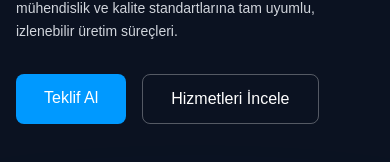
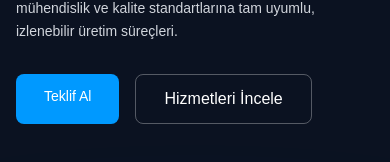
Before and after one commit to mechanimix-coder/fasonly, a Next.js app: page / in a window 390 px wide. Shown: the part 292-454 px from the top of the page. Built offline with nearby package versions, Linux system fonts and the light colour scheme.

Commit message:
minor responsive / routing issues got fixed

```diff
--- a/component/UI/Buttons.tsx
+++ b/component/UI/Buttons.tsx
@@ -11,7 +11,7 @@ export function RedirectButton({ title, url, theme, style }: Props) {
   if (theme === "GreenToBlue") {
     return (
       <a
-        className={`bg-[#96E92A] rounded-lg px-7 py-3 text-[#0B1221] font-medium text-[1rem] hover:bg-[#0099ff]/90 hover:text-white transition-colors duration-300`}
+        className={`bg-[#96E92A] rounded-lg px-7 py-3 text-[#0B1221] font-medium text-sm sm:text-[1rem] hover:bg-[#0099ff]/90 hover:text-white transition-colors duration-300`}
         role="button"
         href={url}>
         {title}
@@ -20,7 +20,7 @@ export function RedirectButton({ title, url, theme, style }: Props) {
   }
   return (
     <a
-      className={`bg-[#0099ff] rounded-lg px-7 py-3 text-white font-medium text-[1rem] hover:text-[#0B1221] hover:bg-[#96E92A]/90 transition-colors duration-300 `}
+      className={`bg-[#0099ff] rounded-lg px-7 py-3 text-white font-medium text-sm sm:text-[1rem] hover:text-[#0B1221] hover:bg-[#96E92A]/90 transition-colors duration-300 `}
       role="button"
       href={url}>
       {title}
```
